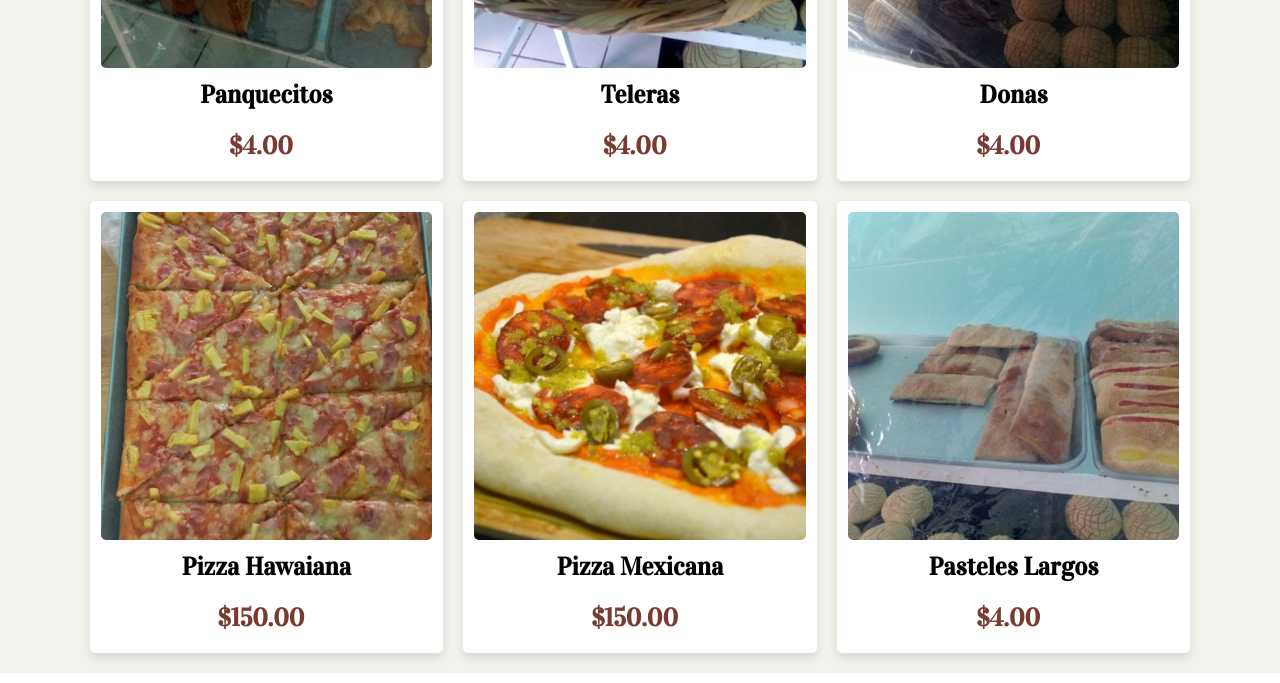
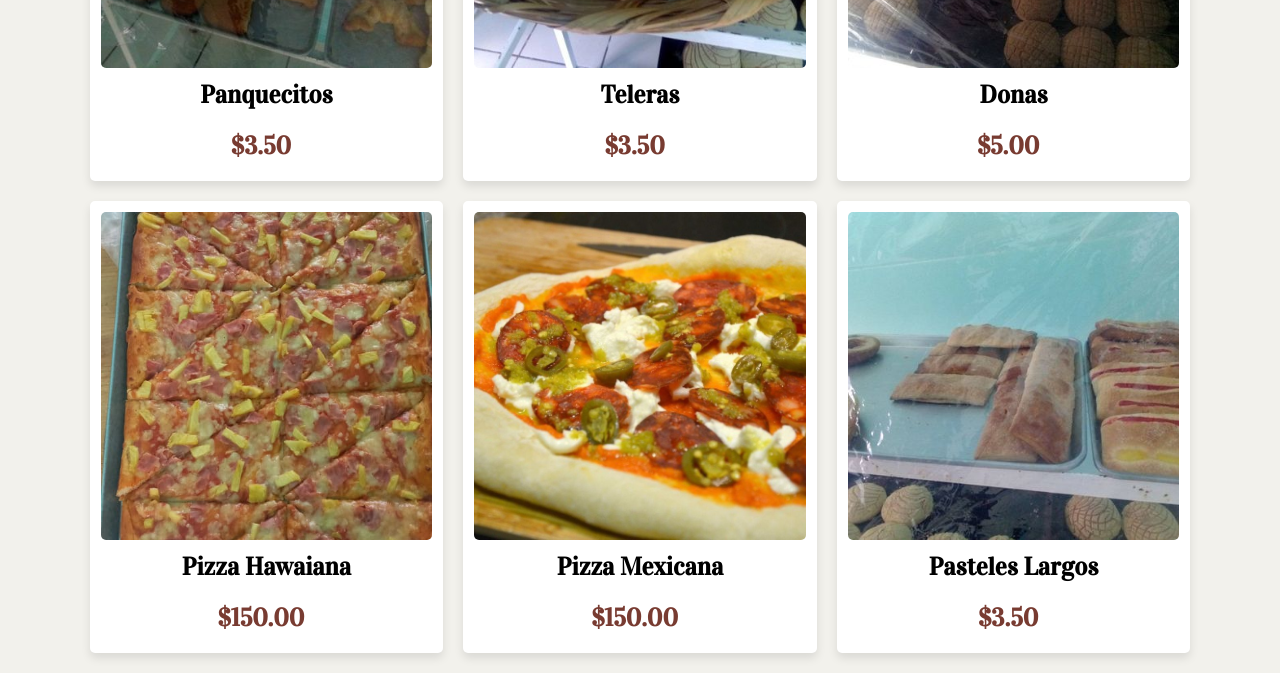
Before and after one commit to Javier-android/La-Pricipal, a plain HTML site: page Panaderia/index.html in a window 1280 px wide. Shown: the part 1880-2563 px from the top of the page. Drawn offline with nearby package versions, Linux system fonts and the light colour scheme; some packages are replaced by stand-ins of ours; a script that the page names is missing.

Commit message:
Update index.html

```diff
--- a/Panaderia/index.html
+++ b/Panaderia/index.html
@@ -4,7 +4,7 @@
     <meta charset="UTF-8">
     <meta http-equiv="X-UA-Compatible" content="IE=edge">
     <meta name="viewport" content="width=device-width, initial-scale=1.0">
-    <title>Responsive Bakery Website</title>
+    <title>Panaderia la Principal</title>
     <link rel="stylesheet" href="https://unpkg.com/swiper/swiper-bundle.min.css" />
 
     <!-- font awesome -->
@@ -172,7 +172,7 @@
                         <i class="fas fa-star"></i>
                         <i class="fas fa-star"></i>-->
                     </div>
-                    <span class="price">$4.00</span>
+                    <span class="price">$3.50</span>
                     <!--<a href="#" class="btn">add to cart</a>-->
                 </div>
             </div>
@@ -190,7 +190,7 @@
                         <i class="fas fa-star"></i>
                         <i class="fas fa-star"></i>-->
                     </div>
-                    <span class="price">$4.00</span>
+                    <span class="price">$3.50</span>
                     <!--<a href="#" class="btn">add to cart</a>-->
                 </div>
             </div>
@@ -208,7 +208,7 @@
                         <i class="fas fa-star"></i>
                         <i class="fas fa-star"></i>-->
                     </div>
-                    <span class="price">$4.00</span>
+                    <span class="price">$5.00</span>
                     <!--<a href="#" class="btn">add to cart</a>-->
                 </div>
             </div>
@@ -262,7 +262,7 @@
                         <i class="fas fa-star"></i>
                         <i class="fas fa-star"></i>-->
                     </div>
-                    <span class="price">$4.00</span>
+                    <span class="price">$3.50</span>
                     <!--<a href="#" class="btn">add to cart</a>-->
                 </div>
             </div>
```
